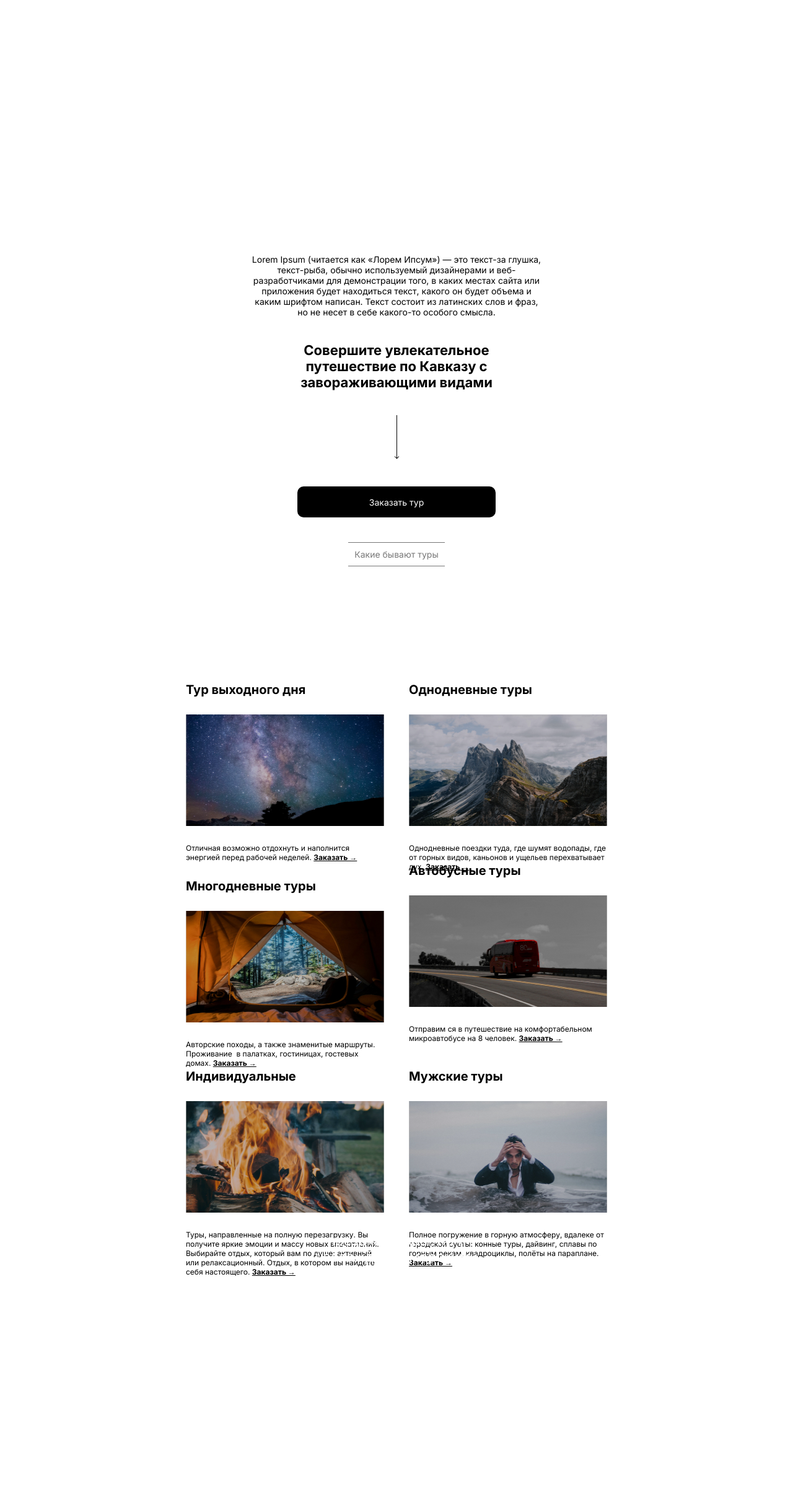
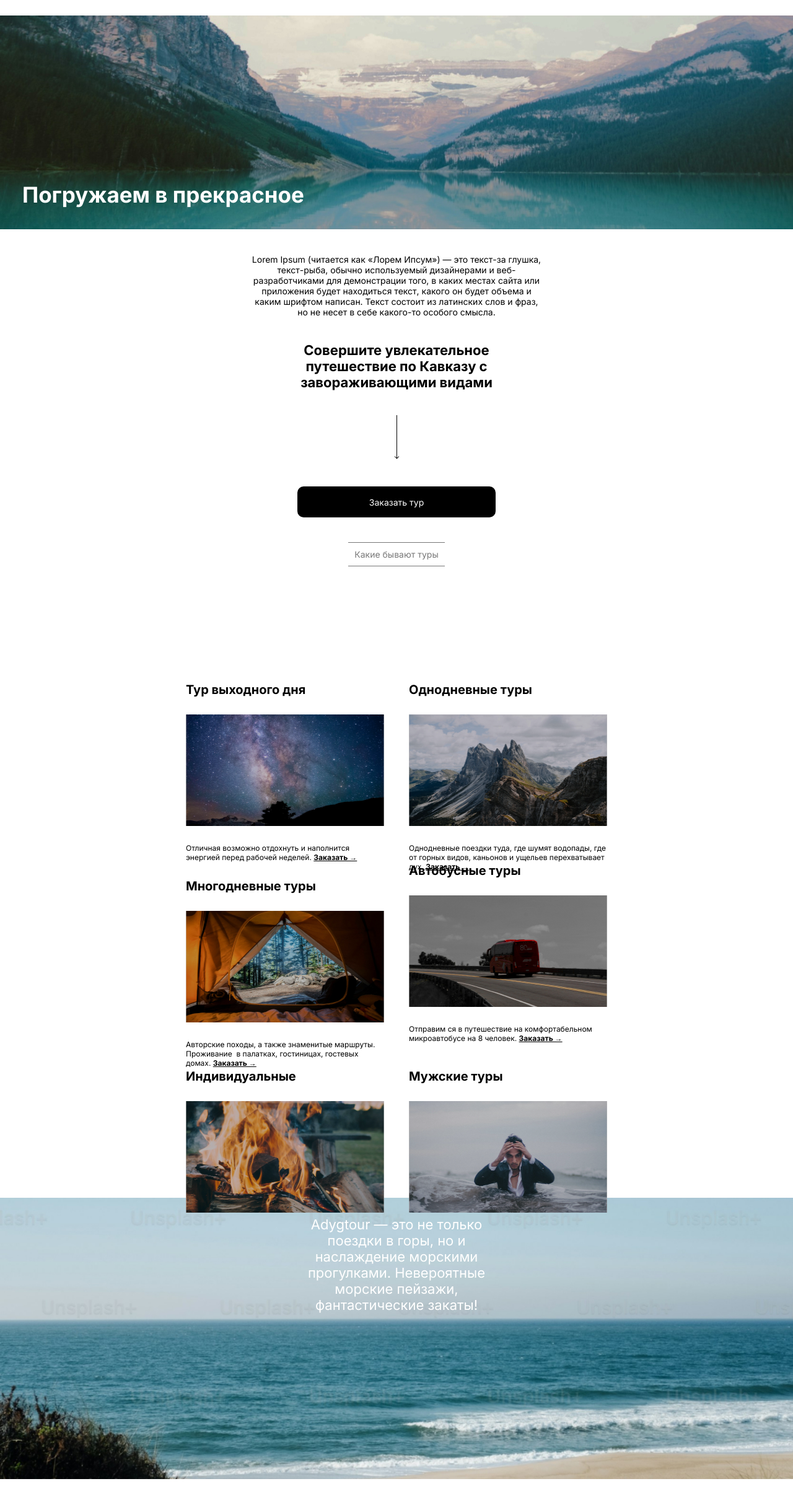
Before and after one commit to keneisiko/itog, a plain HTML site: page index.html in a window 1280 px wide. Shown: the part 75-2499 px from the top of the page at 62% size. Drawn offline with Linux system fonts and the light colour scheme.

Commit message:
Update csswww.css

```diff
--- a/csswww.css
+++ b/csswww.css
@@ -5,7 +5,7 @@
 
 }
 .imgdef{
-    background-image: url(../www/img/eightimg.jpg);
+    background-image: url(img/eightimg.jpg);
 
 }
 .lastsec{
@@ -65,7 +65,7 @@ a{
 .firstimg{
     background-position: center;
     background-size:cover;
-    background-image: url(../www/img/firstimg.jpg)
+    background-image: url(img/firstimg.jpg)
 }
 .num{
     padding-bottom: 5px;
@@ -427,7 +427,7 @@ opacity: 0;
     height: 454px;
     background-size:cover;
     background-position: center;
-    background-image: url(../www/img/eightimg.jpg);
+    background-image: url(img/eightimg.jpg);
 
 }
 .dropdown{
@@ -582,7 +582,7 @@ opacity: 0;
         padding-top: 100px;
         height: 464px;
         width: 100%;
-        background-image: url(../www/img/mobimg.jpg);
+        background-image: url(img/mobimg.jpg);
         margin-bottom: 40px;
     }
     .txt{
```
